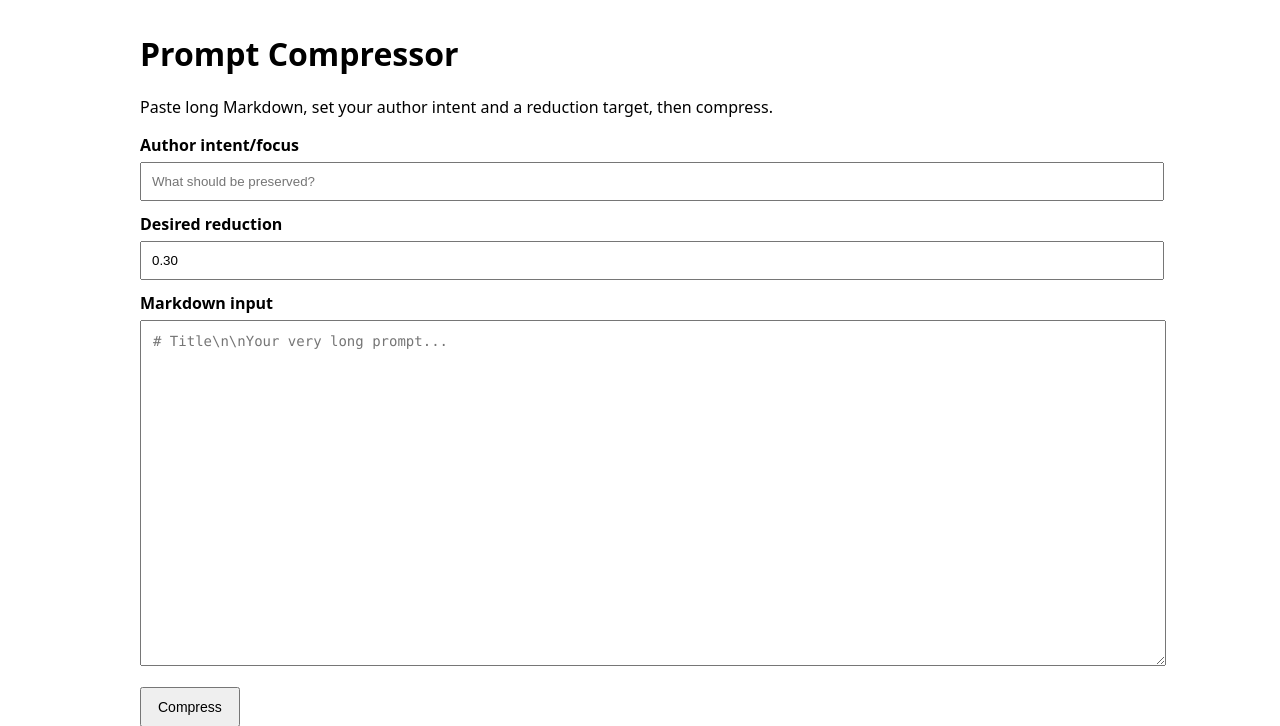
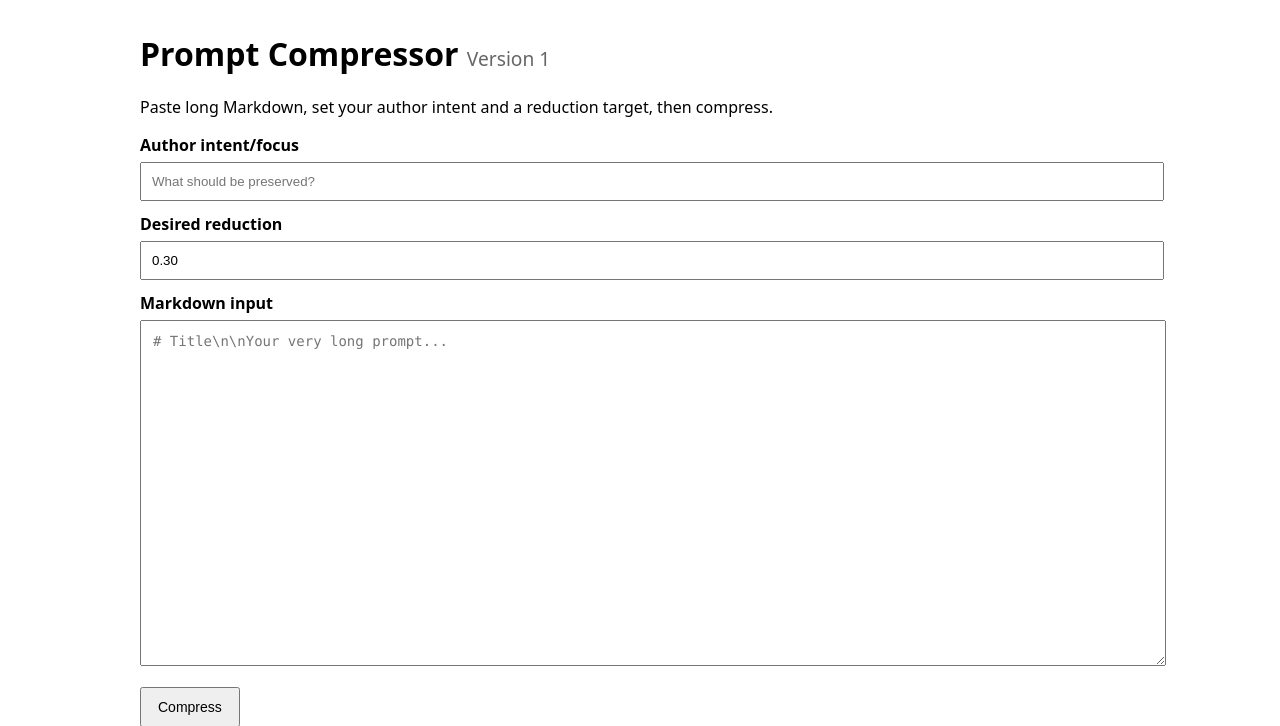
Before and after one commit to kenken64/git-worktree-demo, a Flask app: page / in a window 1280 px wide. Shown: the top 726 px of the page. Run offline with Flask 3, Linux system fonts and the light colour scheme.

Commit message:
Add Version 1 label to prompt compressor page
- Display version information in the page header
- Style version label with smaller font and gray color

🤖 Generated with [Claude Code](https://claude.ai/code)

Co-Authored-By: Claude <noreply@anthropic.com>

```diff
--- a/templates/index.html
+++ b/templates/index.html
@@ -18,7 +18,7 @@
   </head>
   <body>
     <div class="container">
-      <h1>Prompt Compressor</h1>
+      <h1>Prompt Compressor <span style="font-size: 0.6em; color: #666; font-weight: normal;">Version 1</span></h1>
       <p>Paste long Markdown, set your author intent and a reduction target, then compress.</p>
       {% if error %}<div class="error">{{ error }}</div>{% endif %}
       <form method="post" action="/compress">
```
